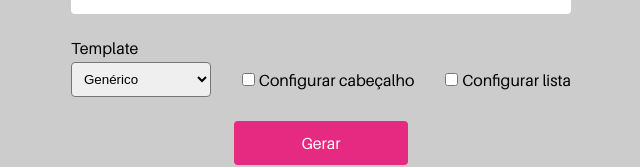
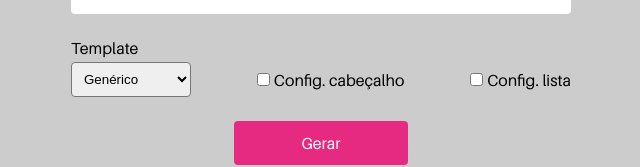
Before and after one commit to ramondorosario/generate-template, a React (Create React App) app: page / in a window 1280 px wide. Shown: the part 296-463 px from the top of the page, without its empty margins (319-959 px from the left). Built offline with nearby package versions, Linux system fonts and the light colour scheme.

Commit message:
style: adjustments

```diff
--- a/src/page/home/index.tsx
+++ b/src/page/home/index.tsx
@@ -68,7 +68,7 @@ export function Home() {
                 });
               }}
             />
-            <label htmlFor="header">Configurar cabeçalho</label>
+            <label htmlFor="header">Config. cabeçalho</label>
           </div>
 
           {settingsHeader.showInput && (
@@ -105,7 +105,7 @@ export function Home() {
                 });
               }}
             />
-            <label htmlFor="checkbox">Configurar lista</label>
+            <label htmlFor="checkbox">Config. lista</label>
           </div>
 
           {settingsFontSizeList.showInput && (
--- a/src/page/home/styles.module.scss
+++ b/src/page/home/styles.module.scss
@@ -54,7 +54,7 @@
     border-radius: 4px;
     outline: none;
     margin-top: 4px;
-    width: 140px;
+    width: 120px;
   }
 
   input[type="checkbox"] {
@@ -72,6 +72,10 @@
     > div {
       display: flex;
       padding-top: 32px;
+
+      @media (max-width: 720px) {
+        padding-top: 23px;
+      }
 
       &:first-child {
         flex-direction: column;
```
